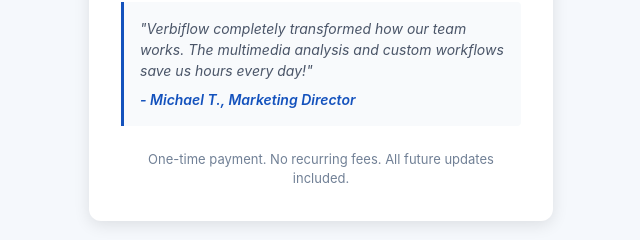
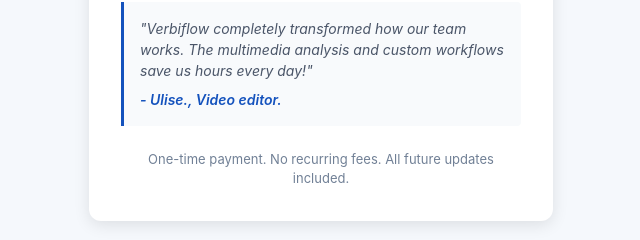
Before and after one commit to silentalex1/verbiflow, a website: page planprice/index.html in a window 1280 px wide. Shown: the part 1181-1421 px from the top of the page, 319-959 px from the left. Drawn offline with Linux system fonts and the light colour scheme.

Commit message:
Update index.html

```diff
--- a/planprice/index.html
+++ b/planprice/index.html
@@ -272,7 +272,7 @@
 
         <div class="testimonial">
             "Verbiflow completely transformed how our team works. The multimedia analysis and custom workflows save us hours every day!"
-            <div class="testimonial-author">- Michael T., Marketing Director</div>
+            <div class="testimonial-author">- Ulise., Video editor.</div>
         </div>
 
         <div class="small-text">One-time payment. No recurring fees. All future updates included.</div>
```
